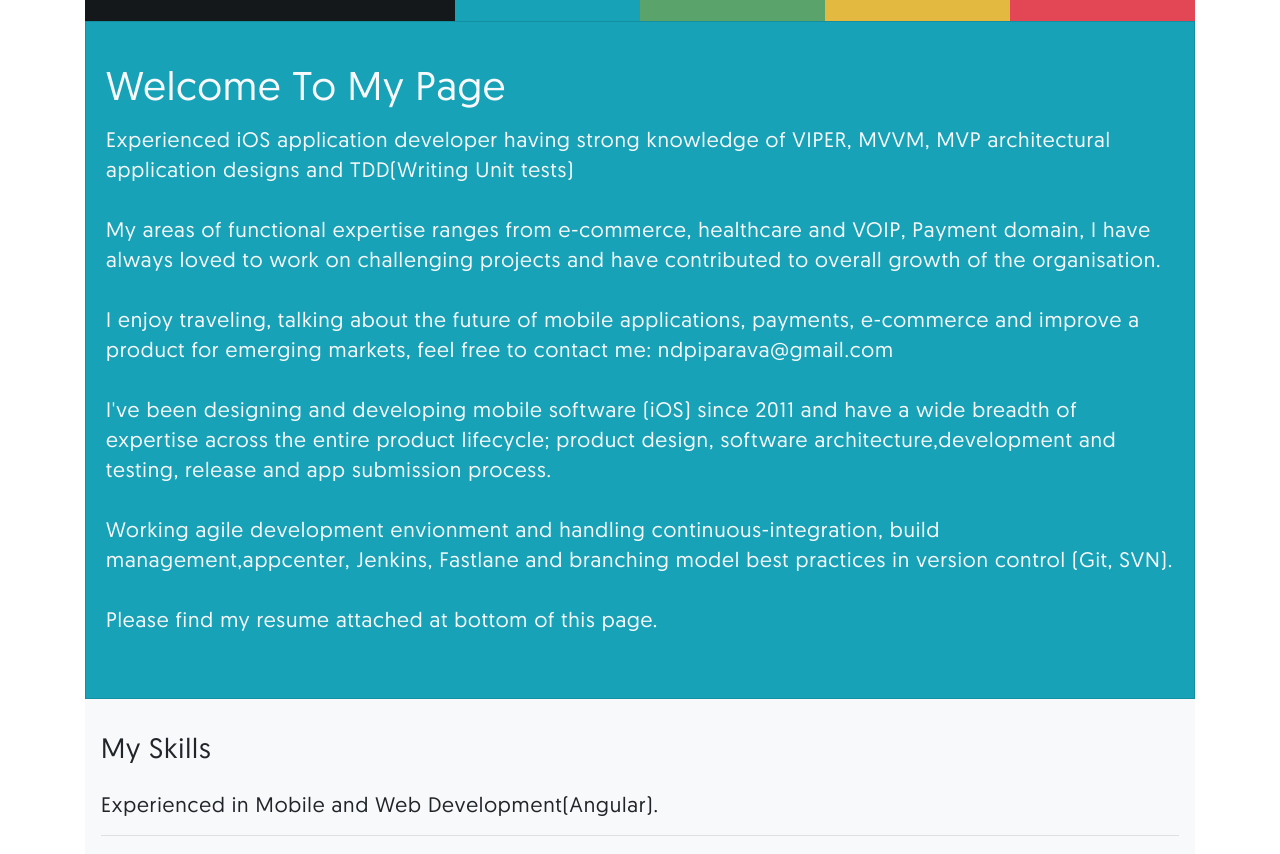
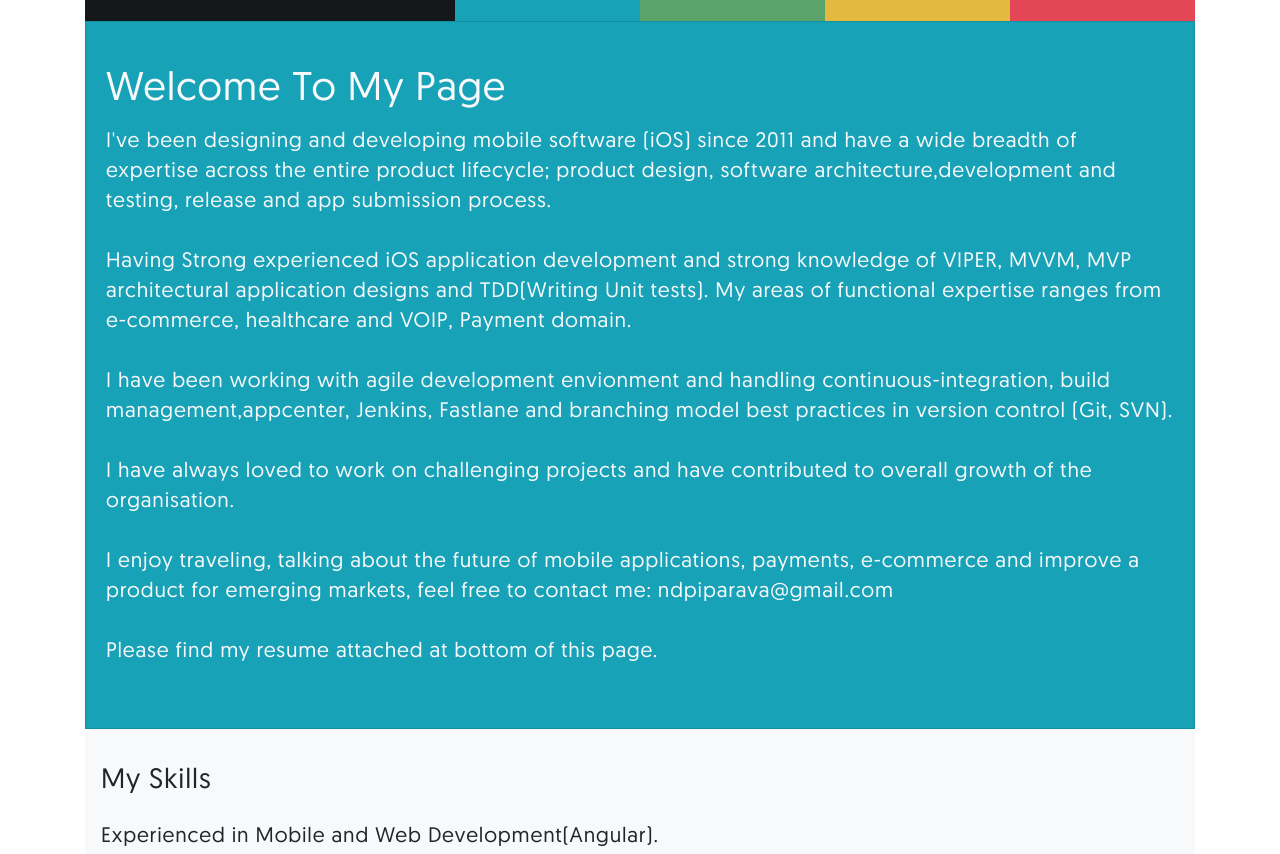
Before and after one commit to ndpiparava/Profile, an Angular app: page / in a window 1280 px wide. Shown: the part 380-1234 px from the top of the page. Built offline with nearby package versions, Linux system fonts and the light colour scheme.

Commit message:
update introduction

```diff
--- a/src/app/home/home.component.html
+++ b/src/app/home/home.component.html
@@ -4,15 +4,16 @@
   <div class="card card-body py-5 bg-info text-light rounded-0">
     <h1 class="mb-4 bg-info d-none d-md-block">Welcome To My Page</h1>
     <p class="bg-info">
-      Experienced iOS application developer having strong knowledge of VIPER, MVVM, MVP architectural application designs and TDD(Writing Unit tests)<br /><br />
-      My areas of functional expertise ranges from e-commerce, healthcare and VOIP, Payment domain, I have always loved to work on challenging projects and have contributed to overall growth of the organisation.<br /><br />
+      I've been designing and developing mobile software (iOS) since 2011 and have a wide breadth of expertise across the entire product lifecycle;
+      product design, software architecture,development and testing, release and app submission process.  <br /><br />
+      Having Strong experienced iOS application development and strong knowledge of VIPER, MVVM, MVP architectural application designs and TDD(Writing Unit tests).
+      My areas of functional expertise ranges from e-commerce, healthcare and VOIP, Payment domain.
+      <br /><br />
+      I have been working with agile development envionment and handling continuous-integration, build management,appcenter, Jenkins, Fastlane and branching model best
+      practices in version control (Git, SVN).
+      <br /><br />
+      I have always loved to work on challenging projects and have contributed to overall growth of the organisation.<br /><br />
       I enjoy traveling, talking about the future of mobile applications, payments, e-commerce and improve a product for emerging markets, feel free to contact me: ndpiparava@gmail.com
-      <br /><br />
-      I've been designing and developing mobile software (iOS) since 2011 and have a wide breadth of expertise across the entire product lifecycle;
-      product design, software architecture,development and testing, release and app submission process.
-      <br /><br />
-      Working agile development envionment and handling continuous-integration, build management,appcenter, Jenkins, Fastlane and branching model best
-      practices in version control (Git, SVN).
       <br /><br />
       Please find my resume attached at bottom of this page.
     </p>
```
